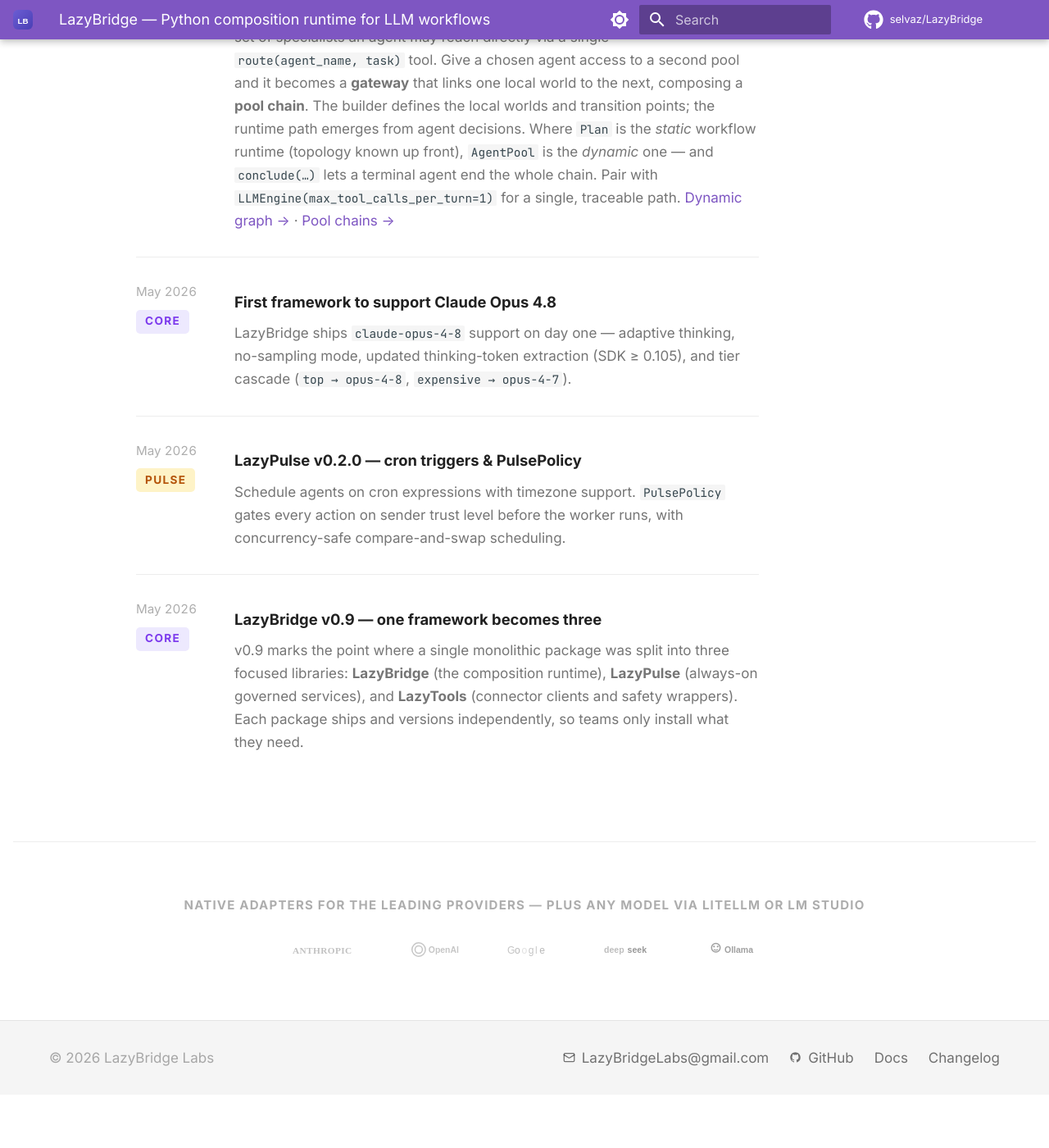
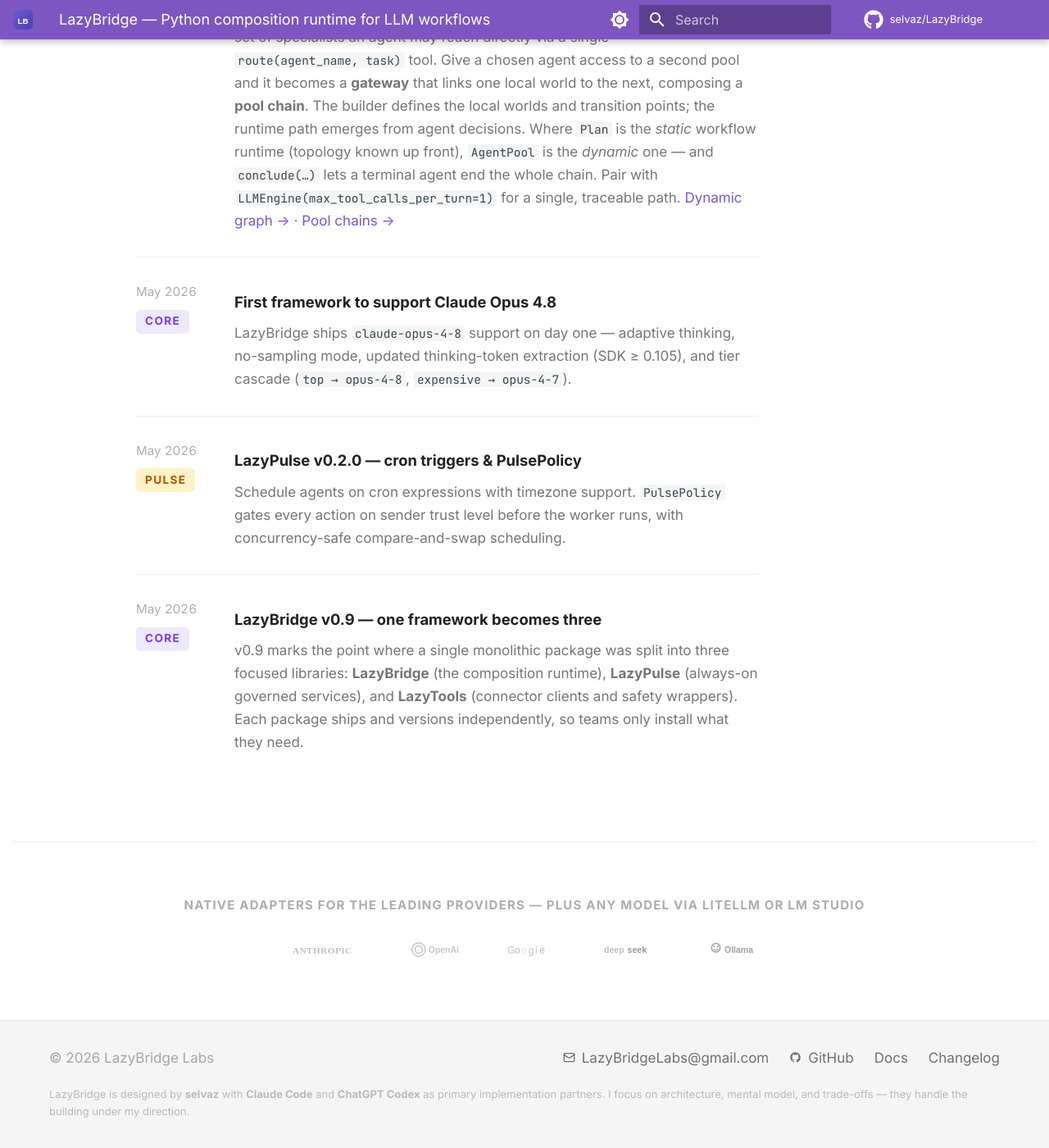
Before and after one commit to selvaz/lazybridgewebsite, an MkDocs documentation site: the page built from docs/index.md, in a window 1280 px wide and 1400 px high, scrolled down 6412 px. Shown: the whole window at 82% size. Built offline with MkDocs 1.6.1 and Material for MkDocs 9.7.7, drawn with Linux system fonts in a browser that asks for light colours; comment, search, counter and statistics services are not loaded; before the commit the page ends 7747 px from its top, so only the background shows below that.

Commit message:
docs: add "How This Was Built" disclaimer to website footer

```diff
--- a/docs/stylesheets/extra.css
+++ b/docs/stylesheets/extra.css
@@ -628,6 +628,7 @@
 
   .lb-footer__bar { padding-left: 1.5rem; padding-right: 1.5rem; gap: 0.5rem 1rem; }
   .lb-footer__copy { white-space: normal; overflow-wrap: anywhere; }
+  .footer-built-by { padding-left: 1.5rem; padding-right: 1.5rem; }
 }
 
 /* ── FOOTER ──────────────────────────────────────────────────────────────────── */
@@ -685,3 +686,15 @@
 }
 .lb-footer__link svg { flex-shrink: 0; }
 .lb-footer__link:hover { color: var(--lb-purple) !important; }
+
+/* ── HOW THIS WAS BUILT ──────────────────────────────────────────────────────── */
+.footer-built-by {
+  font-size: 13px;
+  color: var(--lb-text-muted);
+  margin-top: 24px;
+  margin-bottom: 0;
+  padding-left: 3rem;
+  padding-right: 3rem;
+  line-height: 1.6;
+  opacity: 0.75;
+}
--- a/overrides/main.html
+++ b/overrides/main.html
@@ -20,5 +20,12 @@
       <a href="https://github.com/selvaz/LazyBridge/blob/main/CHANGELOG.md" class="lb-footer__link">Changelog</a>
     </nav>
   </div>
+  <p class="footer-built-by">
+    LazyBridge is designed by <strong>selvaz</strong> with
+    <strong>Claude Code</strong> and <strong>ChatGPT Codex</strong>
+    as primary implementation partners.
+    I focus on architecture, mental model, and trade-offs —
+    they handle the building under my direction.
+  </p>
 </div>
 {% endblock %}
```
